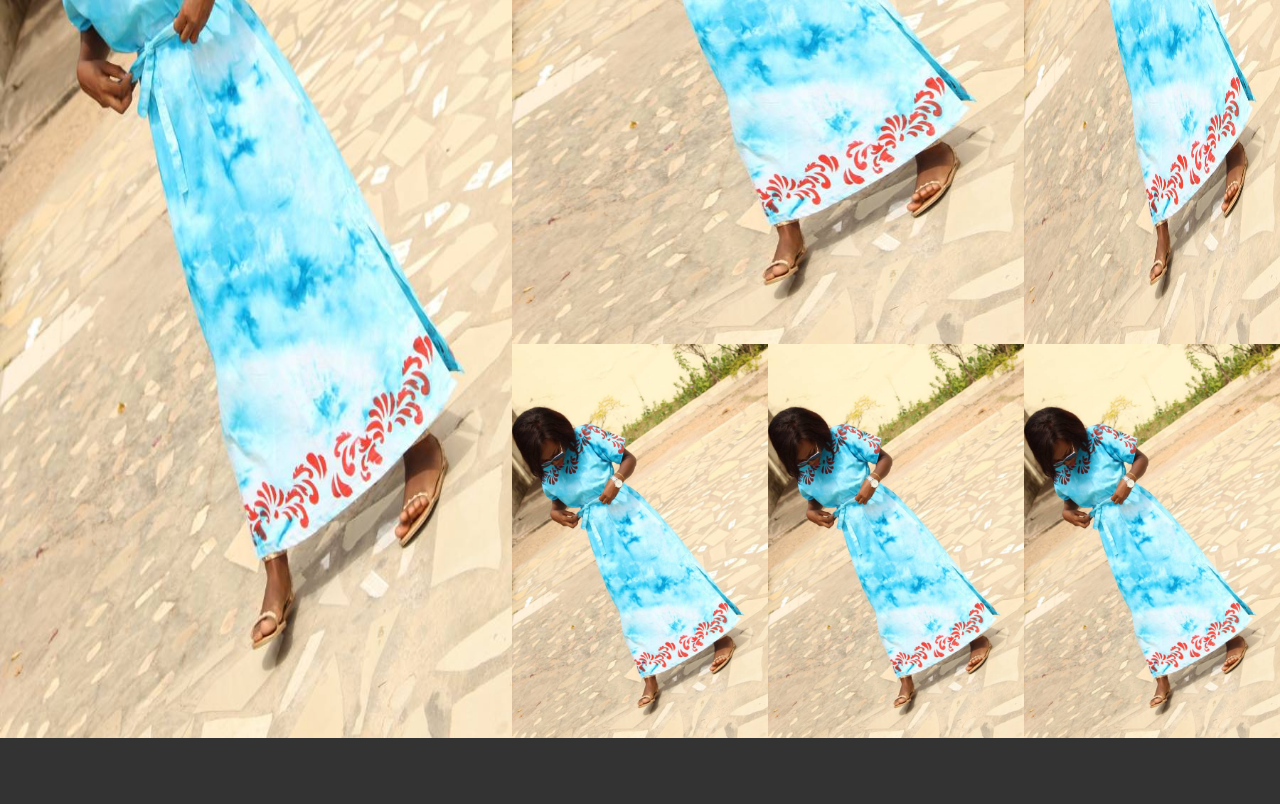
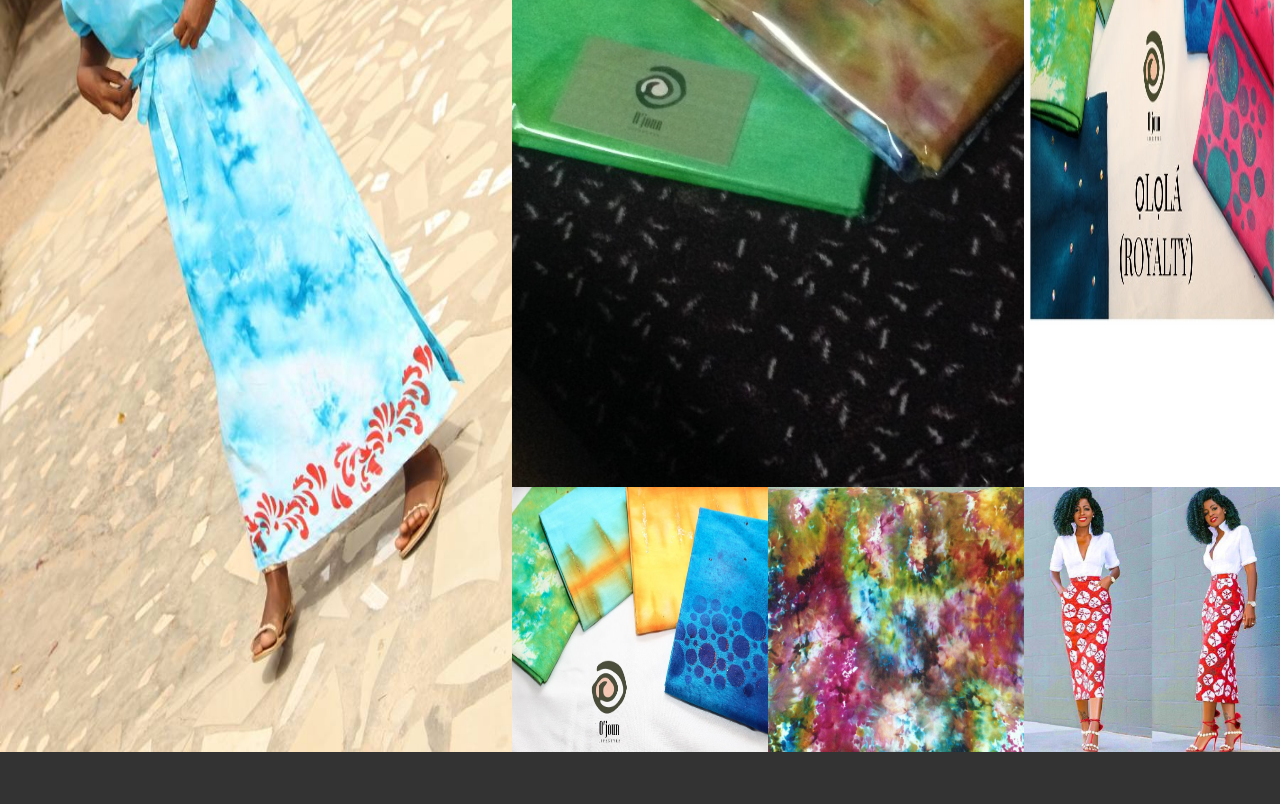
Before and after one commit to quajodk/static-html-page, a plain HTML site: page index.html in a window 1280 px wide. Shown: the part 1643-2447 px from the top of the page. Drawn offline with nearby package versions, Linux system fonts and the light colour scheme.

Commit message:
added new img

```diff
--- a/index.html
+++ b/index.html
@@ -71,20 +71,20 @@
         <a href="./dist/img/pic12.jpg" class="big"
           ><img src="./dist/img/pic12.jpg" alt=""
         /></a>
-        <a href="./dist/img/pic12.jpg" class="big"
-          ><img src="./dist/img/pic12.jpg" alt=""
+        <a href="./dist/img/pic11.jpg" class="big"
+          ><img src="./dist/img/pic11.jpg" alt=""
         /></a>
-        <a href="./dist/img/pic12.jpg" class="big"
-          ><img src="./dist/img/pic12.jpg" alt=""
+        <a href="./dist/img/pic13.jpg" class="big"
+          ><img src="./dist/img/pic13.jpg" alt=""
         /></a>
-        <a href="./dist/img/pic12.jpg" class="big"
-          ><img src="./dist/img/pic12.jpg" alt=""
+        <a href="./dist/img/pic14.jpg" class="big"
+          ><img src="./dist/img/pic14.jpg" alt=""
         /></a>
-        <a href="./dist/img/pic12.jpg" class="big"
-          ><img src="./dist/img/pic12.jpg" alt=""
+        <a href="./dist/img/pic9.jpg" class="big"
+          ><img src="./dist/img/pic9.jpg" alt=""
         /></a>
-        <a href="./dist/img/pic12.jpg" class="big"
-          ><img src="./dist/img/pic12.jpg" alt=""
+        <a href="./dist/img/pic2.jpg" class="big"
+          ><img src="./dist/img/pic2.jpg" alt=""
         /></a>
       </div>
     </section>
```
